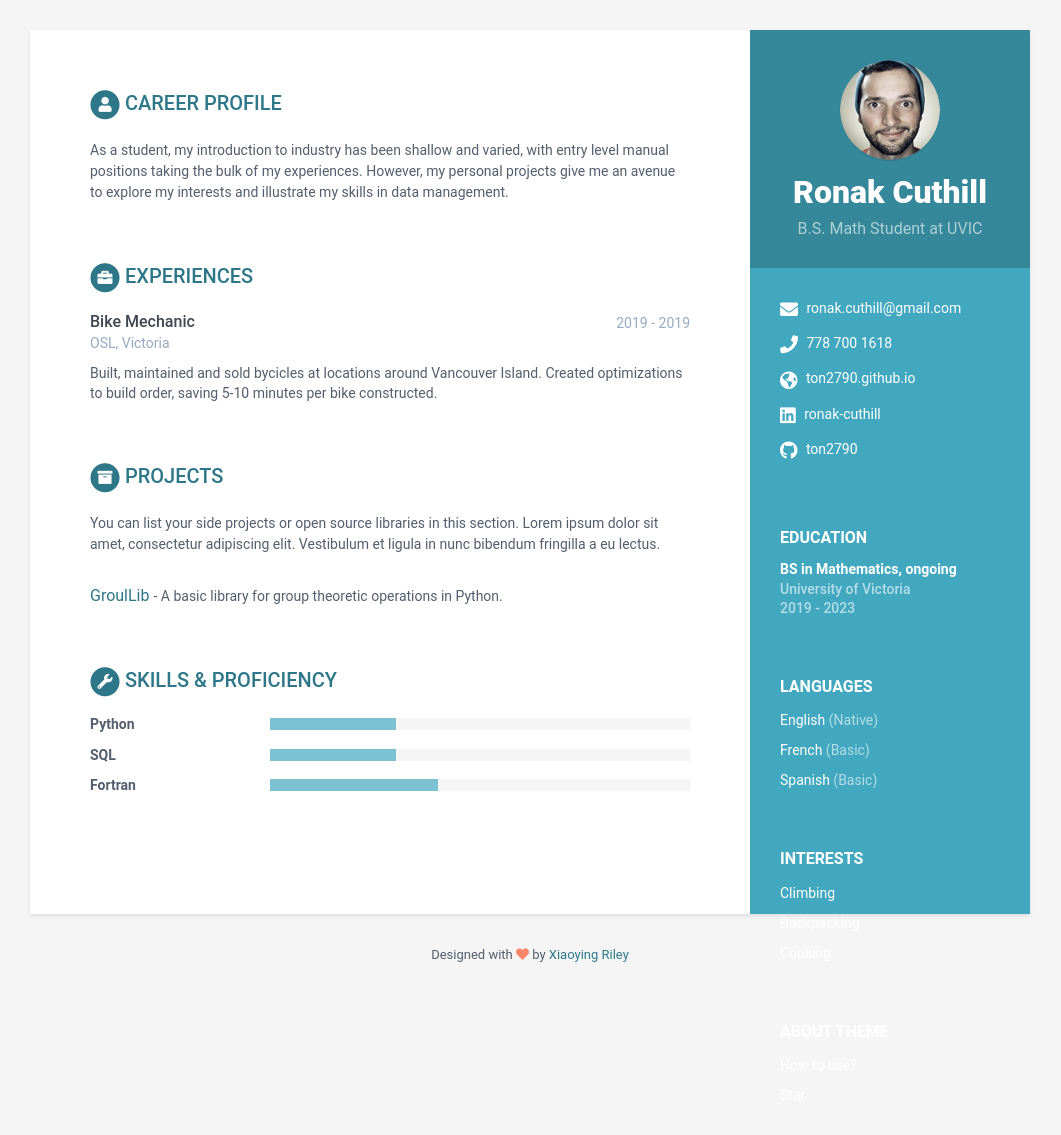
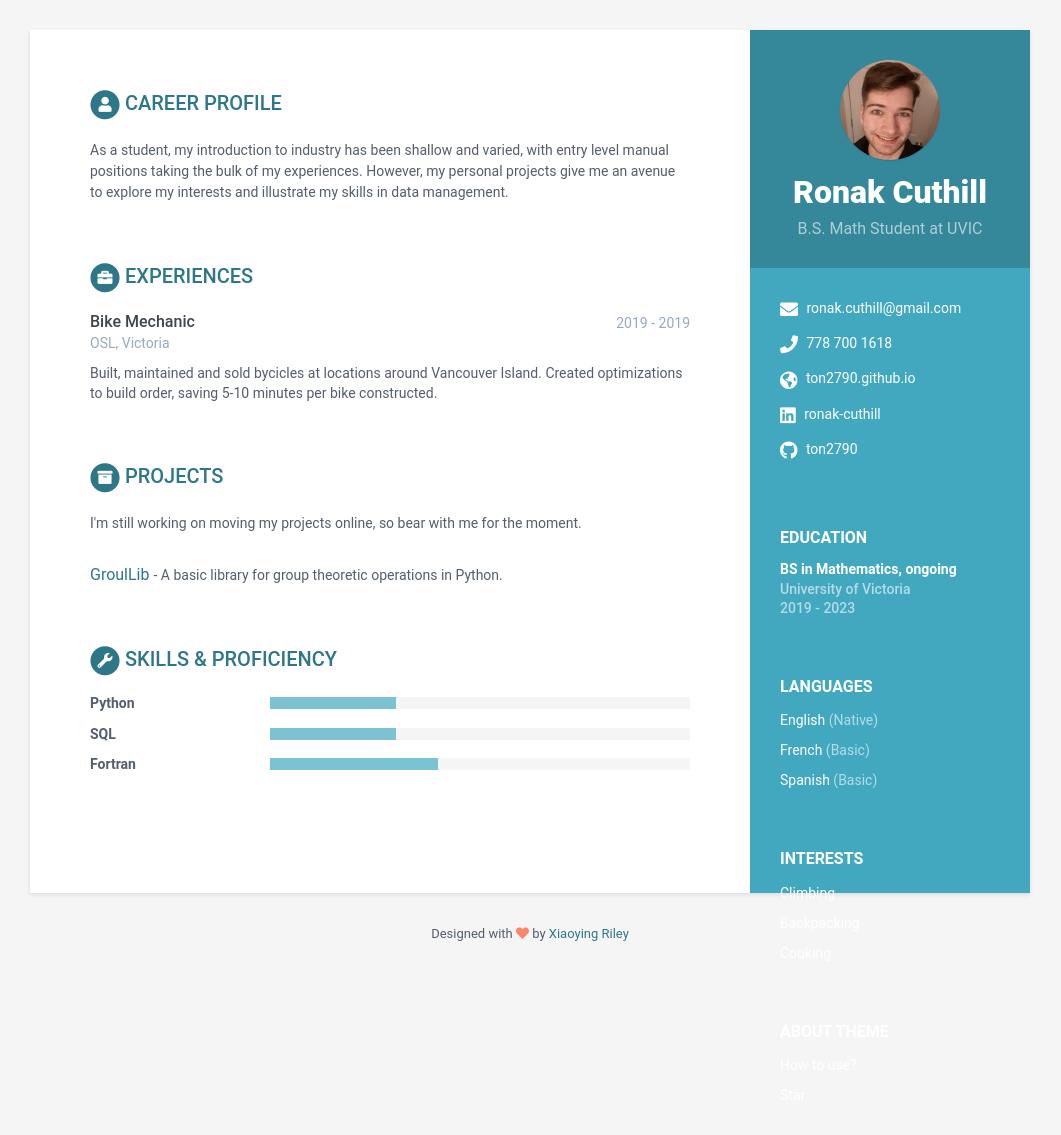
Before and after one commit to ton2790/ton2790.github.io, a Jekyll site: the page built from index.html, in a window 1280 px wide. Shown: the whole page, without its empty margins (110-1171 px from the left). Built offline with Jekyll 4.4.1, drawn with Linux system fonts in a browser that asks for light colours.

Commit message:
Fourth commit

```diff
--- a/_data/data.yml
+++ b/_data/data.yml
@@ -71,9 +71,8 @@ experiences:
 projects:
     title: Projects
     intro: >
-      You can list your side projects or open source libraries in this
-      section. Lorem ipsum dolor sit amet, consectetur adipiscing elit.
-      Vestibulum et ligula in nunc bibendum fringilla a eu lectus.
+        I'm still working on moving my projects online, so bear with me for
+        the moment.
     assignments:
       - title: GroulLib
         link: "#hook"
```
Also changed, not shown: assets/images/profile.png, assets/images/profile.png.jpg (added), 2 other files.
